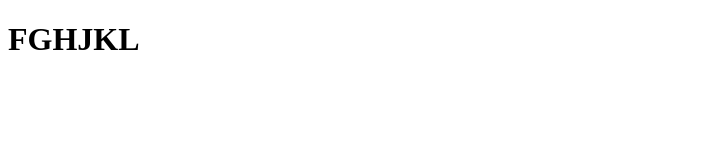
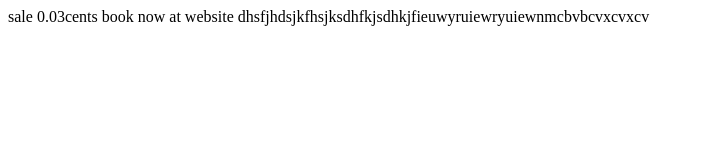
Before and after one commit to m7hta/my-repository, a plain HTML site: page index.html in a window 1280 px wide. Shown: the whole page, without its empty margins (0-704 px from the left). Drawn offline with Linux system fonts and the light colour scheme.

Commit message:
Modify body content in index.html
Updated body content with promotional text.

```diff
--- a/index.html
+++ b/index.html
@@ -9,7 +9,6 @@
   <link href="https://fonts.googleapis.com/css2?family=Plus+Jakarta+Sans:wght@300;400;600;800&display=swap" rel="stylesheet">
 
 </head>
-<body>
-<h1>FGHJKL</h1>
+<body>                                 sale 0.03cents book now at website dhsfjhdsjkfhsjksdhfkjsdhkjfieuwyruiewryuiewnmcbvbcvxcvxcv  </h1>
 </body>
 </html>
```
